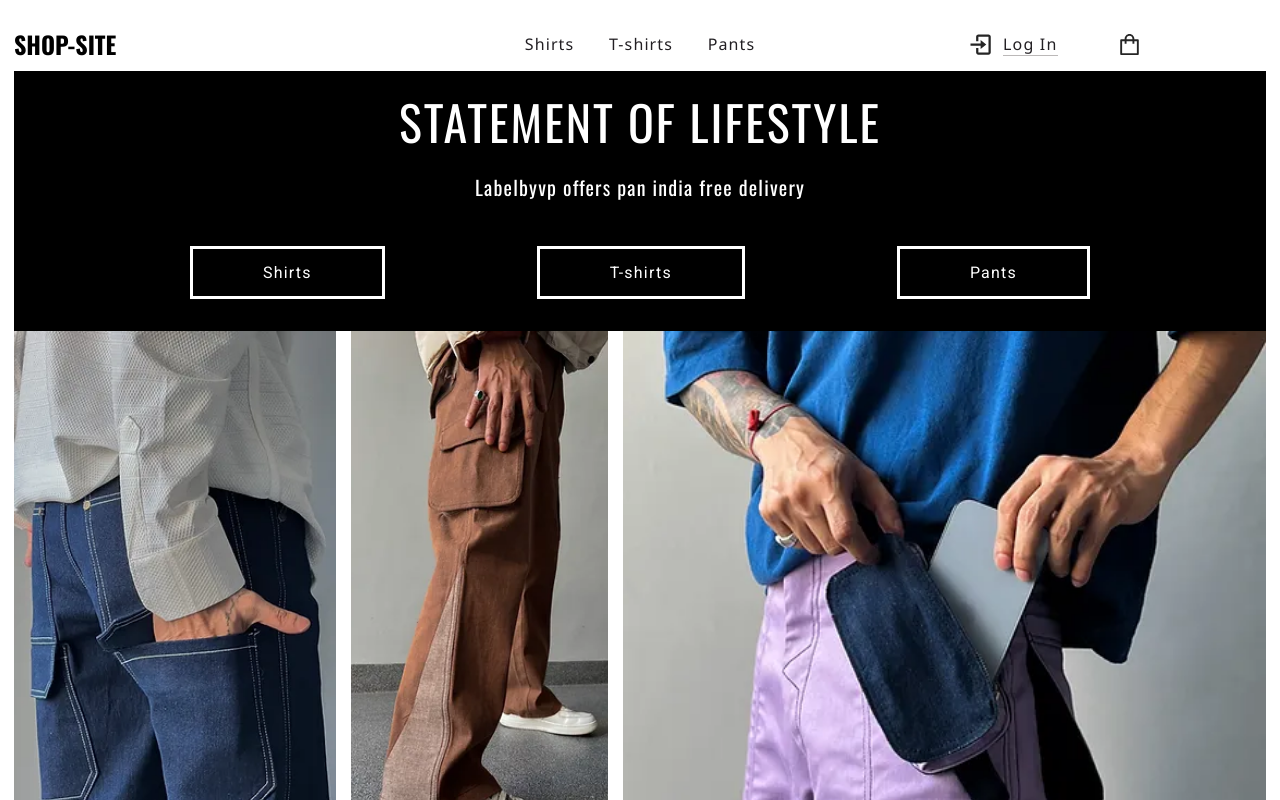
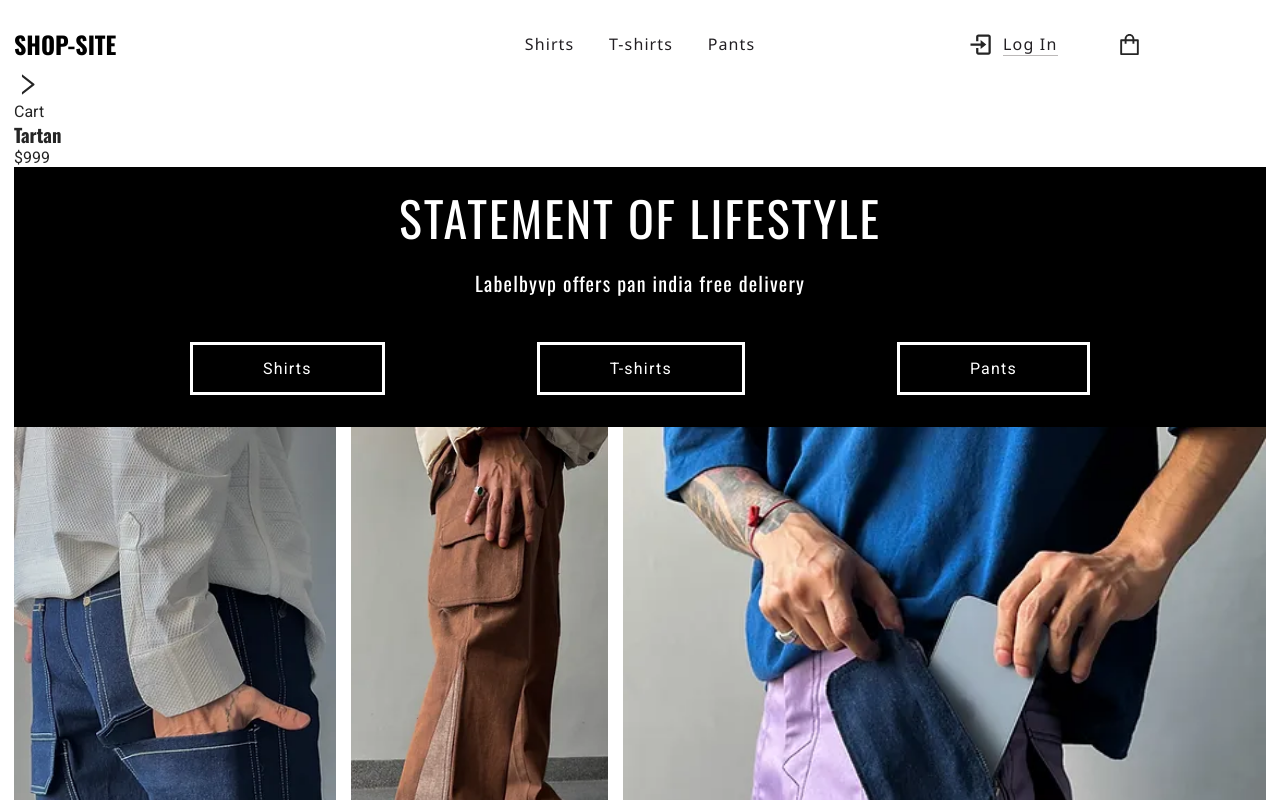
Before and after one commit to rohanb2001/shopping-site, a Next.js app: page / in a window 1280 px wide. Shown: the top 800 px of the page. Built offline with nearby package versions, Linux system fonts and the light colour scheme; no server answers.

Commit message:
added the sidebar component without styling.

```diff
--- a/src/components/layout/layout.js
+++ b/src/components/layout/layout.js
@@ -1,5 +1,5 @@
 import Footer from "../footer/footer";
-import MainNavigation from "./main-navogation";
+import MainNavigation from "./main-navigation";
 
 function Layout(props) {
   return (
--- a/src/components/layout/main-navogation.js
+++ b/src/components/layout/main-navigation.js
@@ -6,8 +6,17 @@ import { AiOutlineShopping } from "react-icons/ai";
 import classes from "./main-navigation.module.css";
 
 import Logo from "./logo";
+import Sidebar from "../side-bar/sidebar";
+import { useState } from "react";
 
 function MainNavigation() {
+  const [sidebar, setSidebar] = useState(false);
+
+  function showSidebar() {
+    console.log("clicked");
+    setSidebar(!sidebar);
+  }
+
   return (
     <>
       <header className={classes.header}>
@@ -39,10 +48,11 @@ function MainNavigation() {
             </p>
           </div>
           <div>
-            <AiOutlineShopping size="27px" />
+            <AiOutlineShopping size="27px" onClick={showSidebar} />
           </div>
         </div>
       </header>
+      <Sidebar sidebar={sidebar} />
     </>
   );
 }
--- /dev/null
+++ b/src/components/side-bar/sidebar.js
@@ -0,0 +1,45 @@
+import "./sidebar.module.css";
+import Image from "next/image";
+
+import { AiOutlineRight } from "react-icons/ai";
+
+function Sidebar(props) {
+  const { sidebar } = props;
+
+  return (
+    <>
+      <div className={sidebar ? "sidebar active" : "sidebar"}>
+        <div className="top">
+          <div>
+            <AiOutlineRight size="27px" />
+          </div>
+          <div className="heading">Cart</div>
+        </div>
+        <div className="cartContent">
+          <ul>
+            <li>
+              <div>
+                {/* <div className={classes.image}>
+                  <Image
+                    src={imagePath}
+                    alt="image"
+                    width={300}
+                    height={200}
+                    layout="responsive"
+                    priority
+                  />
+                </div> */}
+                <div>
+                  <h3>Tartan</h3>
+                  <p>$999</p>
+                </div>
+              </div>
+            </li>
+          </ul>
+        </div>
+      </div>
+    </>
+  );
+}
+
+export default Sidebar;
--- /dev/null
+++ b/src/components/side-bar/sidebar.module.css
@@ -0,0 +1,21 @@
+/* Sidebar */
+.sidebar {
+  background-color: #000;
+  width: 250px;
+  height: 100vh;
+  display: flex;
+  justify-content: center;
+  position: fixed;
+  top: 0;
+  /* right: -100%; */
+  transition: 850ms;
+}
+
+.sidebar.active {
+  right: 0;
+  transition: 350ms;
+}
+
+.top {
+  display: flex;
+}
```
